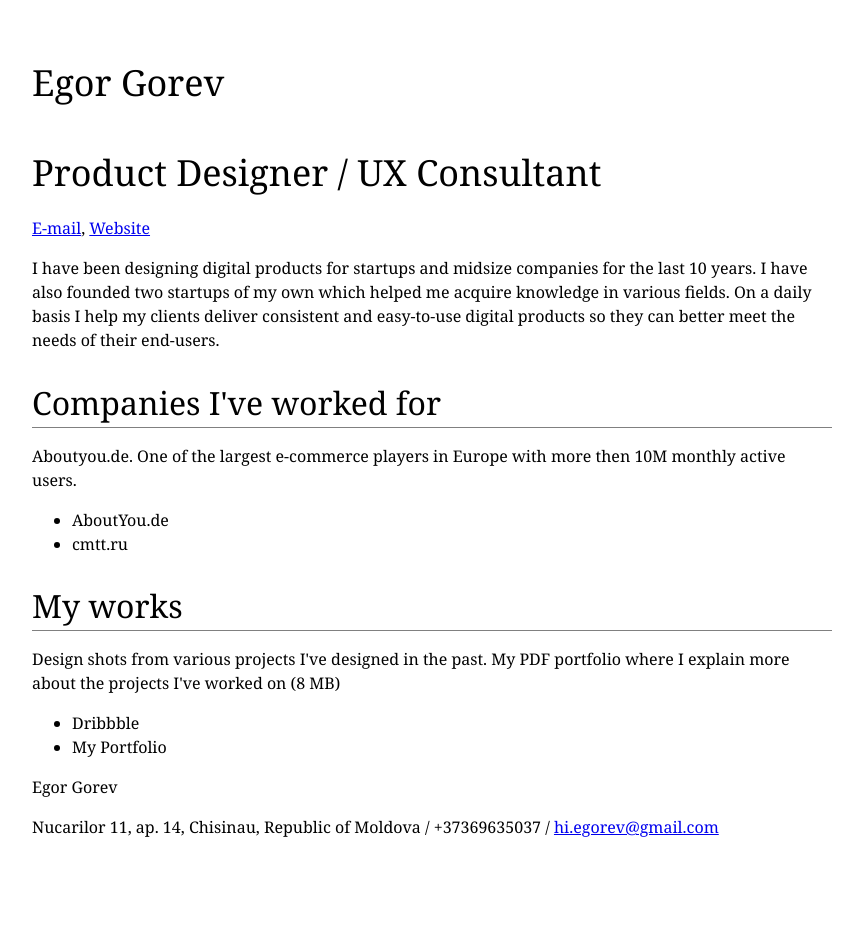
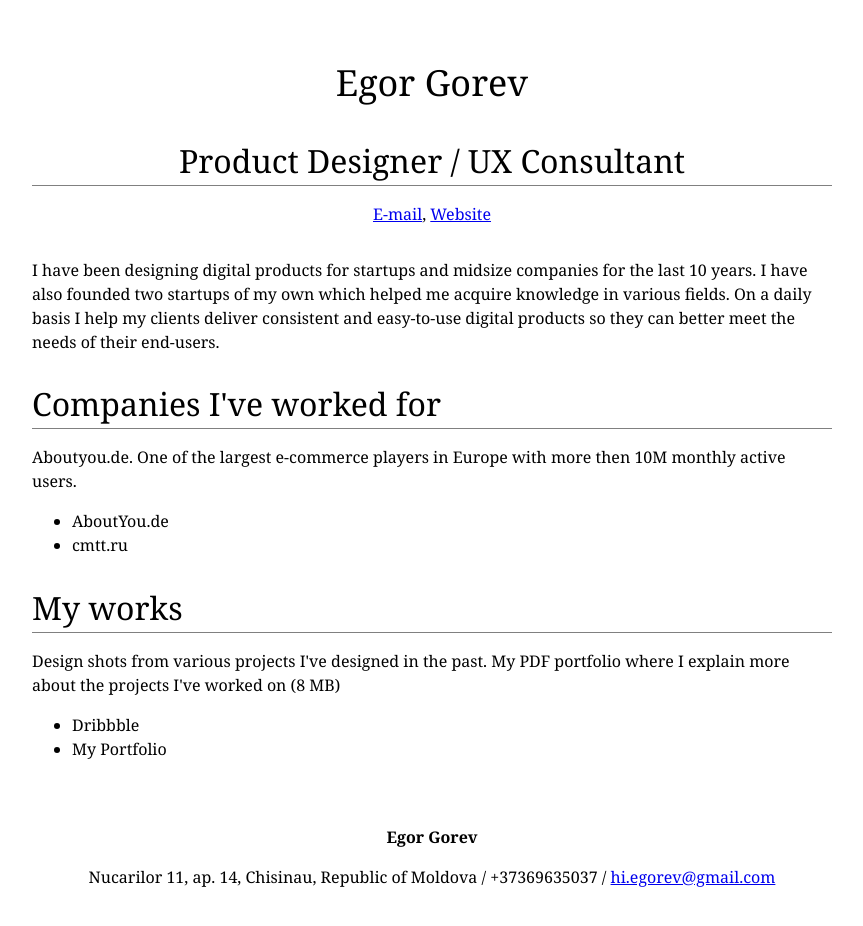
Before and after one commit to gorev/egorev, a plain HTML site: page index.html in a window 1280 px wide. Shown: the whole page, without its empty margins (208-1071 px from the left). Before the commit the page ends 883 px from the top, so only its background shows below. Drawn offline with Linux system fonts and the light colour scheme.

Commit message:
Update index.html

```diff
--- a/index.html
+++ b/index.html
@@ -1,5 +1,6 @@
 <!-- BEGIN (write your solution here) -->
 <!DOCTYPE html>
+
 <html>
 	<head>
 	<meta charset="UTF-8">
@@ -7,16 +8,16 @@
 	<link rel="stylesheet" href="style.css">
 	</head>
 
-	<body>
-<div id="Header">
+<body>
+<div id="header">
 	<h1>Egor Gorev</h1>
-	<h3>Product Designer / UX Consultant</h3>
+	<h2>Product Designer / UX Consultant</h2>
 	<p>
 		<a href="mailto:hi.egorev@gmail.com">E-mail</a>,
 		<a href="http://egorev.com">Website</a>
 	</p>
 </div>
-<div id="Main">
+<div id="main">
 	<p>
 		I have been designing digital products for startups and midsize companies for the last 10 years. I have also founded two startups of my own which helped me acquire knowledge in various fields. On a daily basis I help my clients deliver consistent and easy-to-use digital products so they can better meet the needs of their end-users.
 	</p>
@@ -34,12 +35,12 @@
 		<li>My Portfolio</li>
 	</ul>
 </div>
-<div id="Footer">
-	<div>Egor Gorev</div>
+<div id="footer">
+	<div><b>Egor Gorev</b></div>
 	<p>Nucarilor 11, ap. 14, Chisinau, Republic of Moldova / +37369635037 / <a href="mailto:hi.egorev@gmail.com">hi.egorev@gmail.com</a>
 </div>
 
-	</body>
+</body>
 </html>
 
 <!-- END -->
```
